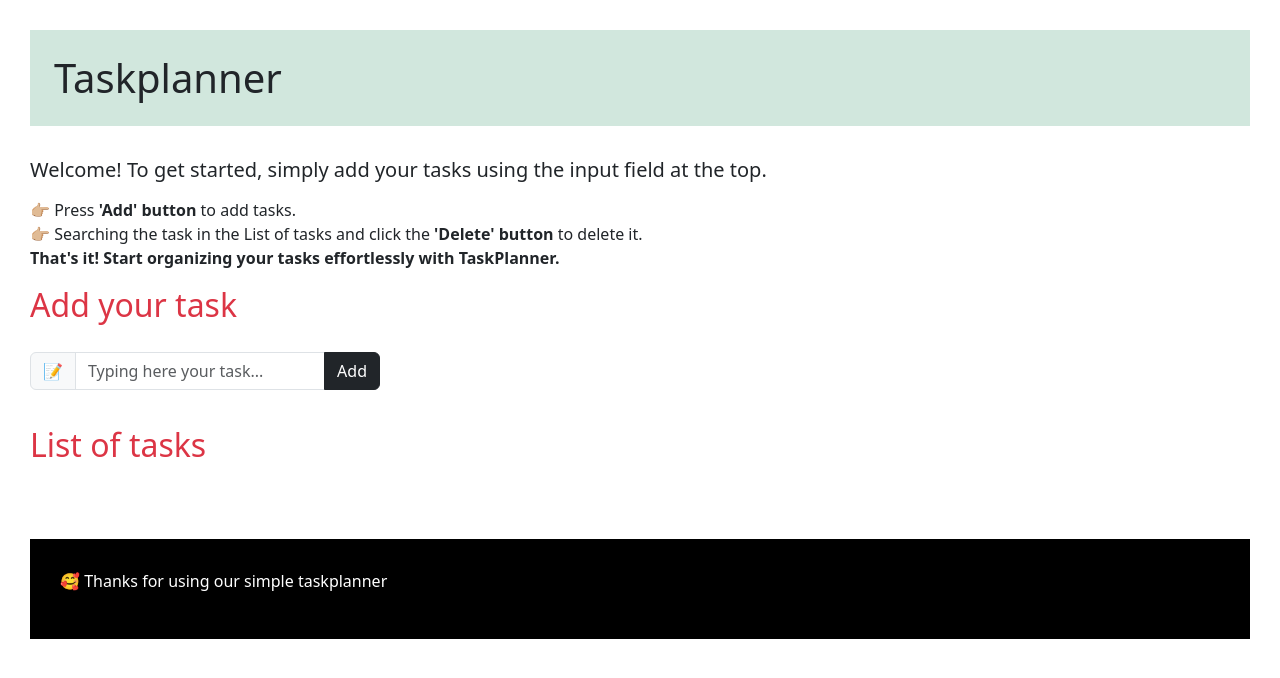
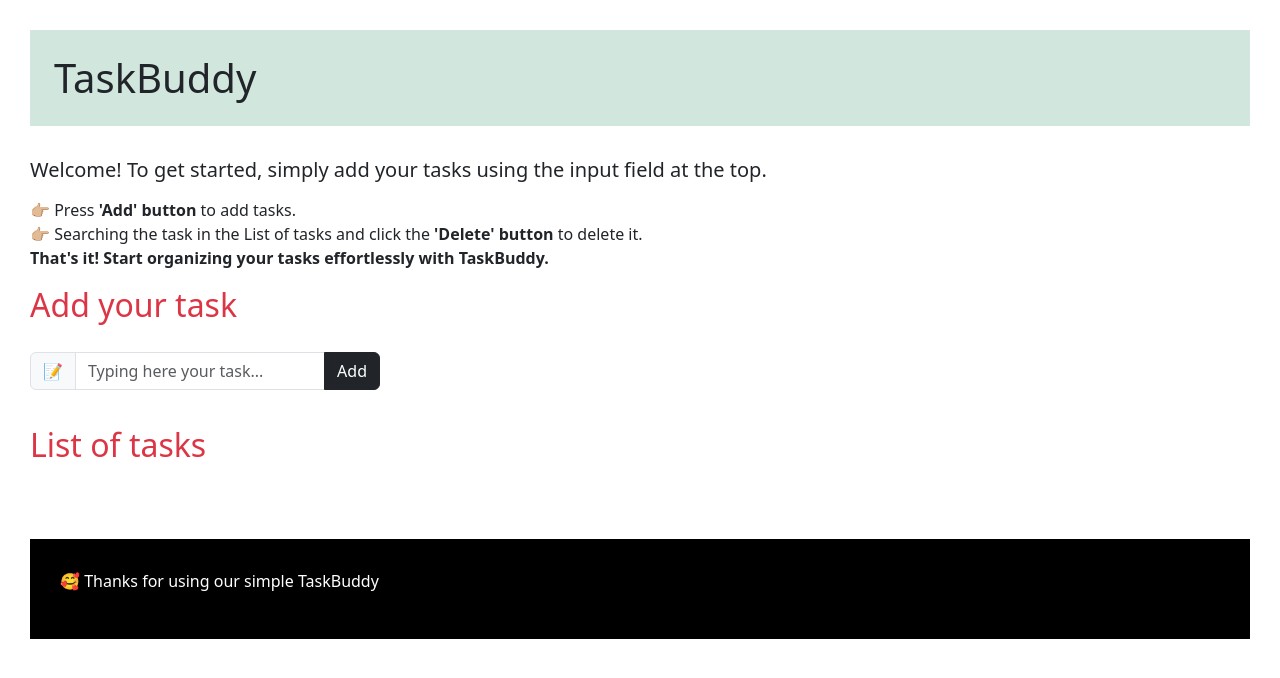
Before and after one commit to crimanlor/TaskBuddy, a plain HTML site: page index.html in a window 1280 px wide. Drawn offline with nearby package versions, Linux system fonts and the light colour scheme.

Commit message:
Add deploy link to readme and change taskplanner name in html file

```diff
--- a/index.html
+++ b/index.html
@@ -5,13 +5,13 @@
     <meta name="viewport" content="width=device-width, initial-scale=1.0">
     <link href="https://cdn.jsdelivr.net/npm/bootstrap@5.3.3/dist/css/bootstrap.min.css" rel="stylesheet" integrity="sha384-QWTKZyjpPEjISv5WaRU9OFeRpok6YctnYmDr5pNlyT2bRjXh0JMhjY6hW+ALEwIH" crossorigin="anonymous">
     <link rel="stylesheet" href="styles.css">
-    <title>Taskplanner</title>
+    <title>TaskBuddy</title>
 </head>
 <body>
     <section class="hero-section">
-        <h1 class="bg-success-subtle p-4">Taskplanner</h1>
+        <h1 class="bg-success-subtle p-4">TaskBuddy</h1>
         <h5 class="pt-4">Welcome! To get started, simply add your tasks using the input field at the top.</h5>
-        <p class="pt-2">👉🏼 Press <b>'Add' button</b> to add tasks. <br/>👉🏼 Searching the task in the List of tasks and click the <b>'Delete' button</b> to delete it.<br/><span><b>That's it! Start organizing your tasks effortlessly with TaskPlanner.</b></span></p>
+        <p class="pt-2">👉🏼 Press <b>'Add' button</b> to add tasks. <br/>👉🏼 Searching the task in the List of tasks and click the <b>'Delete' button</b> to delete it.<br/><span><b>That's it! Start organizing your tasks effortlessly with TaskBuddy.</b></span></p>
     </section>
     <h2 class="text-danger">Add your task</h2>
     <section class="main-section">
@@ -28,7 +28,7 @@
         <ul id="tasks-data" class="list-unstyled d-flex flex-column"></ul>
     </section>
     <footer>
-        <p>🥰 Thanks for using our simple taskplanner</p>
+        <p>🥰 Thanks for using our simple TaskBuddy</p>
     </footer>
     <script src="app.js"></script>
 </body>
```
Also changed, not shown: 1 other file.
